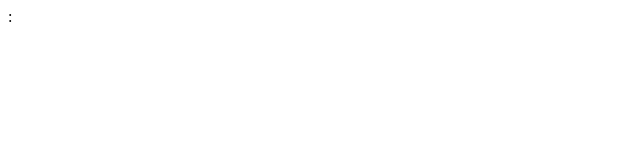
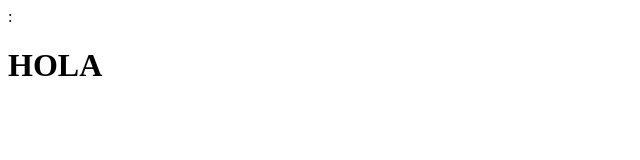
Before and after one commit to cesarDedica/demo-repo, a plain HTML site: page index.html in a window 1280 px wide. Shown: the whole page, without its empty margins (0-640 px from the left). Drawn offline with Linux system fonts and the light colour scheme.

Commit message:
change 4

```diff
--- a/index.html
+++ b/index.html
@@ -8,6 +8,8 @@
     <title>HOLA A TODOS</title>
 </head>
 <body>
-
+    <h1>
+        HOLA
+    </h1>
 </body>
 </html>
```
